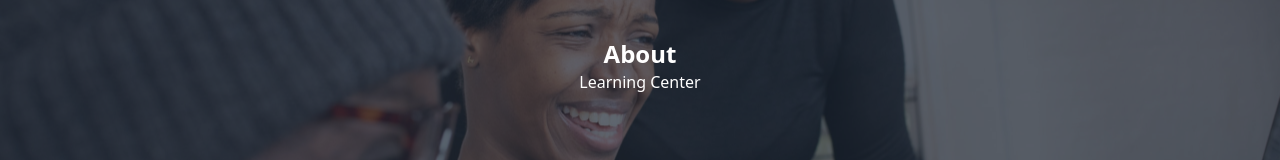
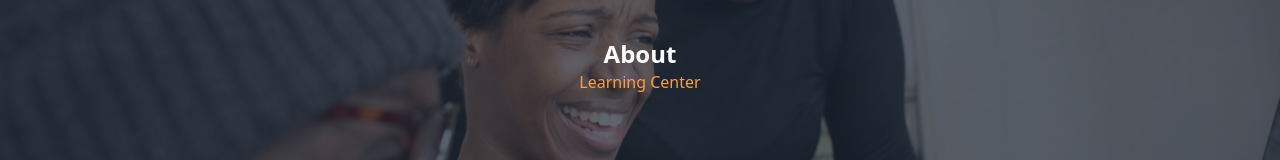
Before and after one commit to oduyemi/learn, a React (Create React App) app: page /about in a window 1280 px wide. Shown: the part 206-366 px from the top of the page. Built offline with nearby package versions, Linux system fonts and the light colour scheme.

Commit message:
About update0

```diff
--- a/src/components/AboutBanner.jsx
+++ b/src/components/AboutBanner.jsx
@@ -12,7 +12,7 @@ export const AboutBanner = () => {
                 <Box className="col-start-1 row-start-1 bg-gray-800 bg-opacity-70 w-full h-full"></Box>
                 <Box className="col-start-1 row-start-1 mx-auto my-auto">
                     <h1 className="font-bold text-2xl">About</h1>
-                    <p>Learning Center</p>
+                    <p className="text-yel">Learning Center</p>
                 </Box>
             </Box>
 
```
